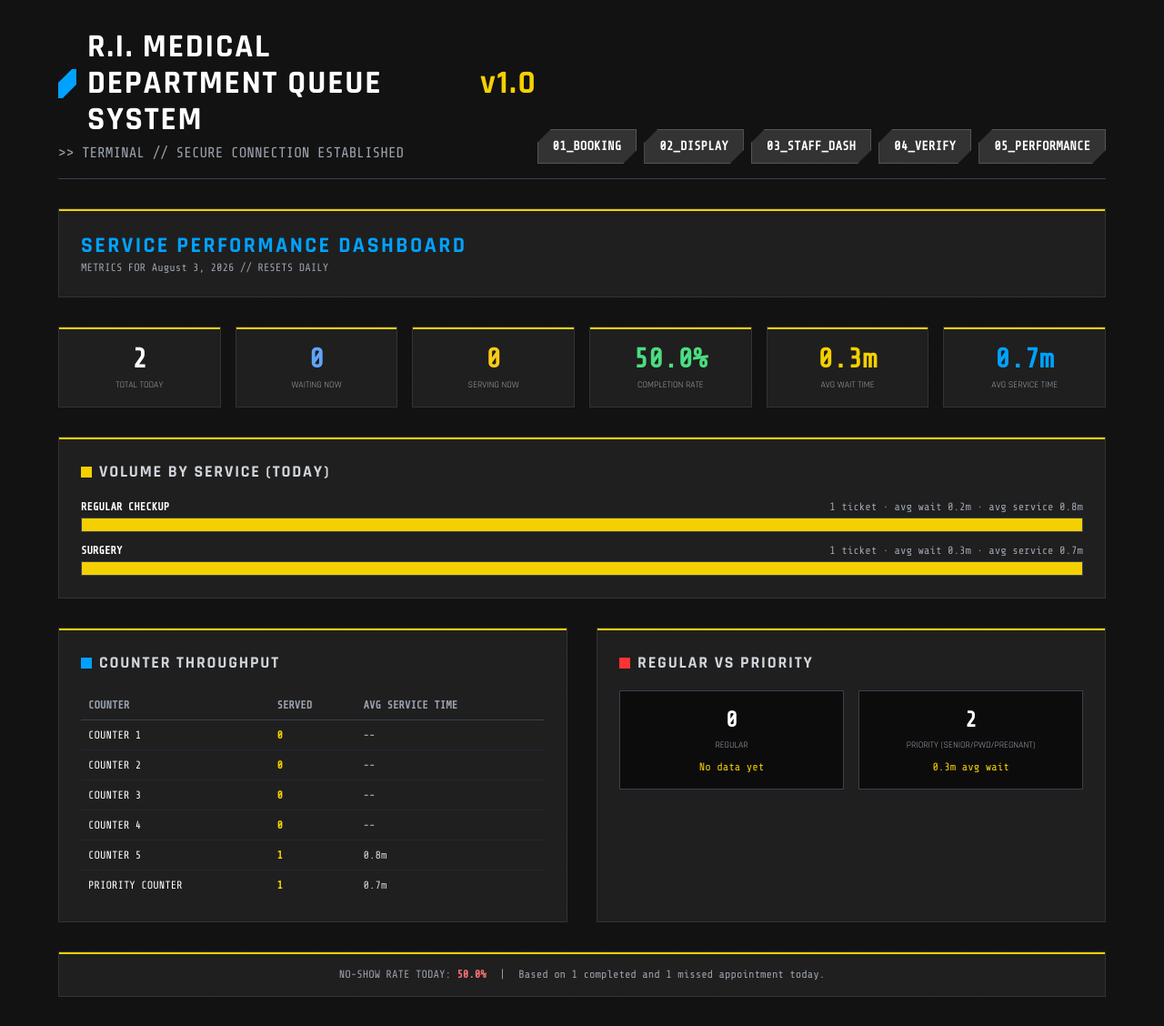
After one commit to RobertNicoleBalintec/Rhodes-Island-Medical-Queue, a Django app: page /dashboard/performance/ in a window 1280 px wide. The commit adds this page. Shown: the whole page at 91% size. Run offline with Django 5.2, Linux system fonts and the light colour scheme; a user stored in the database is signed in; data comes from the database, SQL or seed files in the repository; both versions use the stored data as it was after the commit; some libraries are stand-ins or nearby versions.

Commit message:
Added Service Performance Dashboard.

```diff
--- a/core/models.py
+++ b/core/models.py
@@ -40,6 +40,7 @@ class Appointment(models.Model):
     # Auto-generated fields
     queue_number = models.CharField(max_length=20, blank=True, null=True, unique=True)
     created_at = models.DateTimeField(auto_now_add=True)
+    ended_at = models.DateTimeField(blank=True, null=True, help_text="Set when the appointment is marked Completed or Missed. Used to measure transaction duration.")
     served_at = models.DateTimeField(blank=True, null=True)
     checked_in_at = models.DateTimeField(blank=True, null=True, help_text="Set when the ticket's QR code is scanned/verified at the front desk.")
     qr_code = models.ImageField(upload_to='qrcodes/', blank=True, null=True)
--- a/core/urls.py
+++ b/core/urls.py
@@ -10,4 +10,5 @@ urlpatterns = [
     path('dashboard/status/<int:appt_id>/<str:new_status>/', views.update_status, name='update_status'),
     path('dashboard/verify/', views.verify_view, name='verify_ticket'),
     path('dashboard/verify/check/', views.verify_ticket_api, name='verify_ticket_api'),
+    path('dashboard/performance/', views.performance_dashboard_view, name='performance_dashboard'),
 ]
--- a/core/views.py
+++ b/core/views.py
@@ -112,6 +112,8 @@ def call_next_counter(request, counter_id, queue_type):
 def update_status(request, appt_id, new_status):
     appt = get_object_or_404(Appointment, id=appt_id)
     appt.status = new_status
+    if new_status in ('Completed', 'Missed') and not appt.ended_at:
+        appt.ended_at = timezone.now()
     appt.save()
     messages.success(request, f"Ticket [{appt.queue_number}] updated to {new_status}.")
     return redirect('dashboard')
@@ -160,3 +162,78 @@ def verify_ticket_api(request):
         'status': appt.status,
         'checked_in_at': timezone.localtime(appt.checked_in_at).strftime('%I:%M:%S %p') if appt.checked_in_at else '—',
     })
+
+@staff_member_required
+def performance_dashboard_view(request):
+    today_start = timezone.now().replace(hour=0, minute=0, second=0, microsecond=0)
+    todays = list(
+        Appointment.objects.filter(created_at__gte=today_start)
+        .select_related('service', 'assigned_counter')
+    )
+
+    def avg_minutes(durations):
+        if not durations:
+            return None
+        seconds = sum(d.total_seconds() for d in durations)
+        return round((seconds / len(durations)) / 60, 1)
+
+    completed = [a for a in todays if a.status == 'Completed']
+    missed = [a for a in todays if a.status == 'Missed']
+    resolved_count = len(completed) + len(missed)
+
+    completion_rate = round((len(completed) / resolved_count) * 100, 1) if resolved_count else None
+    no_show_rate = round((len(missed) / resolved_count) * 100, 1) if resolved_count else None
+
+    avg_wait = avg_minutes([a.served_at - a.created_at for a in todays if a.served_at])
+    avg_service_time = avg_minutes([a.ended_at - a.served_at for a in todays if a.served_at and a.ended_at])
+
+    # Per-service breakdown, with a bar width normalized against the busiest service today
+    all_services = list(Service.objects.all())
+    service_counts = {s.id: sum(1 for a in todays if a.service_id == s.id) for s in all_services}
+    max_service_count = max(service_counts.values(), default=0)
+    service_stats = []
+    for service in all_services:
+        s_appts = [a for a in todays if a.service_id == service.id]
+        count = len(s_appts)
+        service_stats.append({
+            'service': service,
+            'count': count,
+            'bar_pct': round((count / max_service_count) * 100) if max_service_count else 0,
+            'avg_wait': avg_minutes([a.served_at - a.created_at for a in s_appts if a.served_at]),
+            'avg_service_time': avg_minutes([a.ended_at - a.served_at for a in s_appts if a.served_at and a.ended_at]),
+        })
+
+    # Per-counter breakdown: throughput + average speed
+    counter_stats = []
+    for counter in Counter.objects.filter(is_active=True):
+        c_resolved = [a for a in todays if a.assigned_counter_id == counter.id and a.status in ('Completed', 'Missed')]
+        counter_stats.append({
+            'counter': counter,
+            'served_count': len(c_resolved),
+            'avg_service_time': avg_minutes([a.ended_at - a.served_at for a in c_resolved if a.served_at and a.ended_at]),
+        })
+
+    # Regular vs Priority — shows whether the priority queue is actually cutting wait time
+    type_stats = []
+    for code, label in Appointment.TYPE_CHOICES:
+        t_appts = [a for a in todays if a.appointment_type == code]
+        type_stats.append({
+            'label': label,
+            'count': len(t_appts),
+            'avg_wait': avg_minutes([a.served_at - a.created_at for a in t_appts if a.served_at]),
+        })
+
+    return render(request, 'performance.html', {
+        'total_today': len(todays),
+        'waiting_count': sum(1 for a in todays if a.status == 'Waiting'),
+        'serving_count': sum(1 for a in todays if a.status == 'Serving'),
+        'completed_count': len(completed),
+        'missed_count': len(missed),
+        'completion_rate': completion_rate,
+        'no_show_rate': no_show_rate,
+        'avg_wait': avg_wait,
+        'avg_service_time': avg_service_time,
+        'service_stats': service_stats,
+        'counter_stats': counter_stats,
+        'type_stats': type_stats,
+    })
--- a/templates/base.html
+++ b/templates/base.html
@@ -49,6 +49,7 @@
             <a href="{% url 'display' %}" class="ak-btn ak-clip px-4 py-2 text-sm">02_DISPLAY</a>
             <a href="{% url 'dashboard' %}" class="ak-btn ak-clip px-4 py-2 text-sm">03_STAFF_DASH</a>
             <a href="{% url 'verify_ticket' %}" class="ak-btn ak-clip px-4 py-2 text-sm">04_VERIFY</a>
+            <a href="{% url 'performance_dashboard' %}" class="ak-btn ak-clip px-4 py-2 text-sm">05_PERFORMANCE</a>
         </nav>
     </header>
 
--- /dev/null
+++ b/templates/performance.html
@@ -0,0 +1,108 @@
+{% extends 'base.html' %}
+{% block content %}
+<div class="space-y-8">
+
+    <div class="ak-panel p-6">
+        <h2 class="text-2xl font-bold uppercase tracking-widest text-[#00a2ff]">Service Performance Dashboard</h2>
+        <p class="text-xs font-mono-ak text-gray-400">METRICS FOR {% now "F j, Y" %} // RESETS DAILY</p>
+    </div>
+
+    <div class="grid grid-cols-2 md:grid-cols-3 lg:grid-cols-6 gap-4">
+        <div class="ak-panel p-4 text-center">
+            <p class="text-3xl font-bold font-mono-ak text-white">{{ total_today }}</p>
+            <p class="text-[10px] uppercase text-gray-400 mt-1">Total Today</p>
+        </div>
+        <div class="ak-panel p-4 text-center">
+            <p class="text-3xl font-bold font-mono-ak text-blue-400">{{ waiting_count }}</p>
+            <p class="text-[10px] uppercase text-gray-400 mt-1">Waiting Now</p>
+        </div>
+        <div class="ak-panel p-4 text-center">
+            <p class="text-3xl font-bold font-mono-ak text-yellow-400">{{ serving_count }}</p>
+            <p class="text-[10px] uppercase text-gray-400 mt-1">Serving Now</p>
+        </div>
+        <div class="ak-panel p-4 text-center">
+            <p class="text-3xl font-bold font-mono-ak text-green-400">{% if completion_rate is not None %}{{ completion_rate }}%{% else %}--{% endif %}</p>
+            <p class="text-[10px] uppercase text-gray-400 mt-1">Completion Rate</p>
+        </div>
+        <div class="ak-panel p-4 text-center">
+            <p class="text-3xl font-bold font-mono-ak text-[#f5d000]">{% if avg_wait is not None %}{{ avg_wait }}m{% else %}--{% endif %}</p>
+            <p class="text-[10px] uppercase text-gray-400 mt-1">Avg Wait Time</p>
+        </div>
+        <div class="ak-panel p-4 text-center">
+            <p class="text-3xl font-bold font-mono-ak text-[#00a2ff]">{% if avg_service_time is not None %}{{ avg_service_time }}m{% else %}--{% endif %}</p>
+            <p class="text-[10px] uppercase text-gray-400 mt-1">Avg Service Time</p>
+        </div>
+    </div>
+
+    <div class="ak-panel p-6">
+        <h3 class="text-lg font-bold uppercase tracking-widest text-gray-300 mb-4 flex items-center gap-2">
+            <span class="w-3 h-3 bg-[#f5d000]"></span> VOLUME BY SERVICE (TODAY)
+        </h3>
+        <div class="space-y-3">
+            {% for row in service_stats %}
+                <div>
+                    <div class="flex flex-col sm:flex-row sm:justify-between text-xs font-mono-ak mb-1 gap-1">
+                        <span class="text-white uppercase font-bold">{{ row.service.name }}</span>
+                        <span class="text-gray-400">{{ row.count }} ticket{{ row.count|pluralize }} &middot; avg wait {% if row.avg_wait is not None %}{{ row.avg_wait }}m{% else %}--{% endif %} &middot; avg service {% if row.avg_service_time is not None %}{{ row.avg_service_time }}m{% else %}--{% endif %}</span>
+                    </div>
+                    <div class="bg-black/60 border border-gray-700 h-4 w-full">
+                        <div class="bg-[#f5d000] h-full" style="width: {{ row.bar_pct }}%;"></div>
+                    </div>
+                </div>
+            {% empty %}
+                <p class="text-gray-600 text-sm font-mono-ak">No appointments booked today yet.</p>
+            {% endfor %}
+        </div>
+    </div>
+
+    <div class="grid grid-cols-1 lg:grid-cols-2 gap-8">
+        <div class="ak-panel p-6">
+            <h3 class="text-lg font-bold uppercase tracking-widest text-gray-300 mb-4 flex items-center gap-2">
+                <span class="w-3 h-3 bg-[#00a2ff]"></span> COUNTER THROUGHPUT
+            </h3>
+            <table class="w-full text-left font-mono-ak text-xs border-collapse">
+                <thead>
+                    <tr class="border-b border-gray-700 text-gray-400 uppercase">
+                        <th class="p-2">Counter</th>
+                        <th class="p-2">Served</th>
+                        <th class="p-2">Avg Service Time</th>
+                    </tr>
+                </thead>
+                <tbody class="divide-y divide-gray-800">
+                    {% for row in counter_stats %}
+                        <tr>
+                            <td class="p-2 text-white">{{ row.counter.name|upper }}</td>
+                            <td class="p-2 text-[#f5d000] font-bold">{{ row.served_count }}</td>
+                            <td class="p-2 text-gray-300">{% if row.avg_service_time is not None %}{{ row.avg_service_time }}m{% else %}--{% endif %}</td>
+                        </tr>
+                    {% empty %}
+                        <tr><td colspan="3" class="p-4 text-center text-gray-600">No counters found.</td></tr>
+                    {% endfor %}
+                </tbody>
+            </table>
+        </div>
+
+        <div class="ak-panel p-6">
+            <h3 class="text-lg font-bold uppercase tracking-widest text-gray-300 mb-4 flex items-center gap-2">
+                <span class="w-3 h-3 bg-[#ff3333]"></span> REGULAR VS PRIORITY
+            </h3>
+            <div class="grid grid-cols-2 gap-4">
+                {% for row in type_stats %}
+                    <div class="bg-black/60 border border-gray-700 p-4 text-center">
+                        <p class="text-2xl font-bold font-mono-ak text-white">{{ row.count }}</p>
+                        <p class="text-[10px] uppercase text-gray-400 mt-1">{{ row.label }}</p>
+                        <p class="text-xs font-mono-ak text-[#f5d000] mt-2">{% if row.avg_wait is not None %}{{ row.avg_wait }}m avg wait{% else %}No data yet{% endif %}</p>
+                    </div>
+                {% endfor %}
+            </div>
+        </div>
+    </div>
+
+    <div class="ak-panel p-4 text-center font-mono-ak text-xs text-gray-400">
+        NO-SHOW RATE TODAY: <span class="text-red-400 font-bold">{% if no_show_rate is not None %}{{ no_show_rate }}%{% else %}--{% endif %}</span>
+        <span class="mx-2">|</span>
+        Based on {{ completed_count }} completed and {{ missed_count }} missed appointment{{ missed_count|pluralize }} today.
+    </div>
+
+</div>
+{% endblock %}
```
Also changed, not shown: core/migrations/0005_appointment_ended_at.py (added), db.sqlite3, media/qrcodes/qr_P-001.png (added), media/qrcodes/qr_P-002.png (added).
